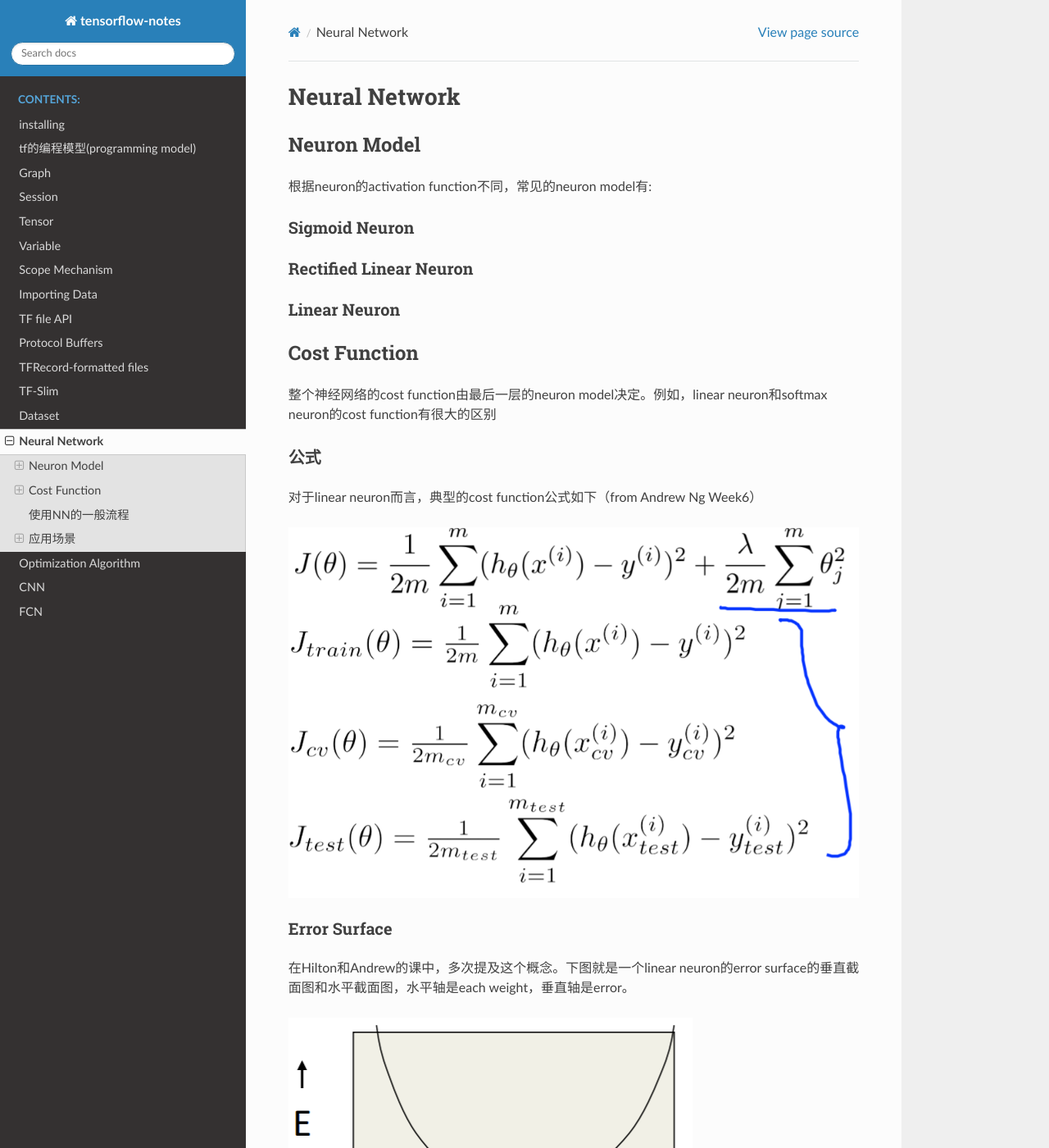
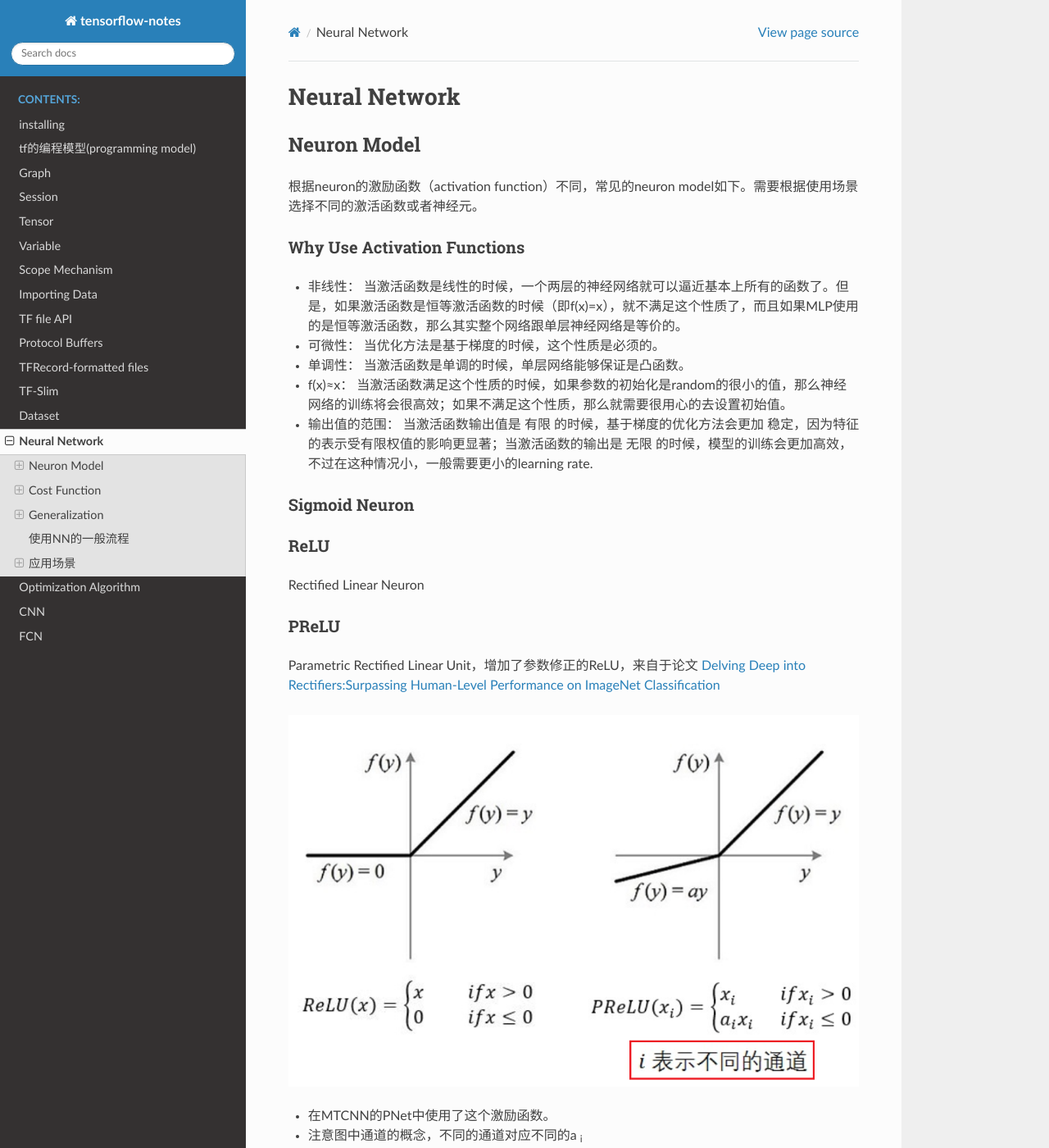
Before and after one commit to yiwenliu/tensorflow-notes, a Sphinx documentation site: the page built from source/NN.rst, in a window 1280 px wide and 1400 px high. Shown: the whole window at 82% size. Built offline with Sphinx 7.4.7 and the Read the Docs theme 2.0.0, drawn with Linux system fonts in a browser that asks for light colours; some of the changed text lies outside the part shown.

Commit message:
20180227

```diff
--- a/source/NN.rst
+++ b/source/NN.rst
@@ -1,15 +1,44 @@
 Neural Network
 ================
+.. _neuron:
 
 Neuron Model
 -------------
-根据neuron的activation function不同，常见的neuron model有:
+根据neuron的激励函数（activation function）不同，常见的neuron model如下。需要根据使用场景选择不同的激活函数或者神经元。
+
+Why Use Activation Functions
+^^^^^^^^^^^^^^^^^^^^^^^^^^^^^^
+- 非线性： 当激活函数是线性的时候，一个两层的神经网络就可以逼近基本上所有的函数了。但是，如果激活函数是恒等激活函数的时候（即f(x)=x），就不满足这个性质了，而且如果MLP使用的是恒等激活函数，那么其实整个网络跟单层神经网络是等价的。
+- 可微性： 当优化方法是基于梯度的时候，这个性质是必须的。
+- 单调性： 当激活函数是单调的时候，单层网络能够保证是凸函数。
+- f(x)≈x： 当激活函数满足这个性质的时候，如果参数的初始化是random的很小的值，那么神经网络的训练将会很高效；如果不满足这个性质，那么就需要很用心的去设置初始值。
+- 输出值的范围： 当激活函数输出值是 有限 的时候，基于梯度的优化方法会更加 稳定，因为特征的表示受有限权值的影响更显著；当激活函数的输出是 无限 的时候，模型的训练会更加高效，不过在这种情况小，一般需要更小的learning rate.
 
 Sigmoid Neuron
 ^^^^^^^^^^^^^^^^
 
+ReLU
+^^^^^^^^^^^^^^^^^^^^^^^^^
 Rectified Linear Neuron
-^^^^^^^^^^^^^^^^^^^^^^^^^
+
+PReLU
+^^^^^^
+Parametric Rectified Linear Unit，增加了参数修正的ReLU，来自于论文 `Delving Deep into Rectifiers:Surpassing Human-Level Performance on ImageNet Classification <https://arxiv.org/pdf/1502.01852.pdf>`_
+
+.. image:: img/prelu.png
+
+- 在MTCNN的PNet中使用了这个激励函数。
+- 注意图中通道的概念，不同的通道对应不同的a :subscript:`i`
+- 如果 ai=0，那么 PReLU 退化为 ReLU；如果 ai 是一个很小的固定值（如ai=0.01），则 PReLU 退化为 Leaky ReLU（LReLU）。 有实验证明，与 ReLU 相比，LReLU 对最终的结果几乎没什么影响。
+- ReLU只增加了极少量的参数，也就意味着网络的计算量以及过拟合的危险性都只增加了一点点。特别的，当不同 channels 使用相同的 ai 时，参数就更少了。
+- 对于任何新增的参数都会涉及两个问题，一是初始化，二是在整个计算过程中是否会变化
+- 整个论文，ai 被初始化为 0.25。
+- BP 更新 ai 时，采用的是带动量的更新方式（类似于learning rate），如下图：
+
+.. image:: img/prelu-2.png
+
+上式的两个系数分别是动量和学习率。
+需要特别注意的是：更新 ai 时不施加权重衰减（L2正则化），因为这会把 ai 很大程度上 push 到 0。事实上，即使不加正则化，试验中 ai 也很少有超过1的。
 
 Linear Neuron
 ^^^^^^^^^^^^^^^
@@ -41,6 +70,28 @@ Error Surface
 ^^^^^^^^^^^^^^^^^^^^^^
 Cross Entropy(互熵)
 +++++++++++++++++++++
+
+Generalization
+---------------
+How To Judge
+^^^^^^^^^^^^^^
+有很多防止overfit的方法，但是首先要判断是否发生了overfit，并辨别成因，使用对应的解决方法。
+
+显然，只有把train set和validation set的cost function曲线放在一起，才能判断是否发生了ovefit。
+
+L1 Regularization
+^^^^^^^^^^^^^^^^^^^
+.. image:: img/l1-reg.png
+
+L2 Regularization
+^^^^^^^^^^^^^^^^^^^
+.. image:: img/l2-reg.png
+
+Dropout
+^^^^^^^^^
+
+Data Augmentation
+^^^^^^^^^^^^^^^^^^
 
 使用NN的一般流程
 ------------------
```
Also changed, not shown: source/CNN.rst (+8 -1 lines), source/tensor.rst (+77 -37 lines), source/tensorflow-slim.rst (+4 -4 lines), source/img/l1-reg.png (added), source/img/l2-reg.png (added), source/img/prelu-2.png (added), source/img/prelu.png (added).
